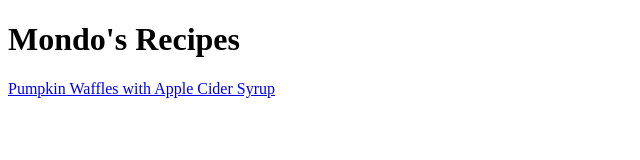
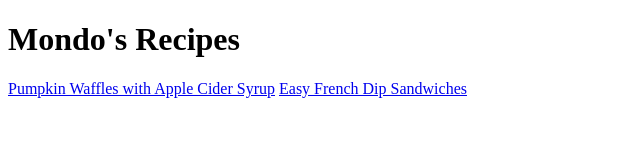
Before and after one commit to Mondodrome/Mondos-Recipes, a plain HTML site: page index.html in a window 1280 px wide. Shown: the whole page, without its empty margins (0-640 px from the left). Drawn offline with Linux system fonts and the light colour scheme.

Commit message:
Add French Dip Sandwich recipe link below h1 heading
Updated the index.html file to include a link to a new recipe for Easy French Dip Sandwiches below the h1 heading using the recipes/french-dip.html directory path. This change adds the main content for the recipes webpage. It is also lunch time.

```diff
--- a/index.html
+++ b/index.html
@@ -7,5 +7,6 @@
 <body>
     <h1>Mondo's Recipes</h1>
     <a href="recipes/pumpkin-waffles.html">Pumpkin Waffles with Apple Cider Syrup</a>
+    <a href="recipes/french-dip.html">Easy French Dip Sandwiches</a>
 </body>
 </html>
```
